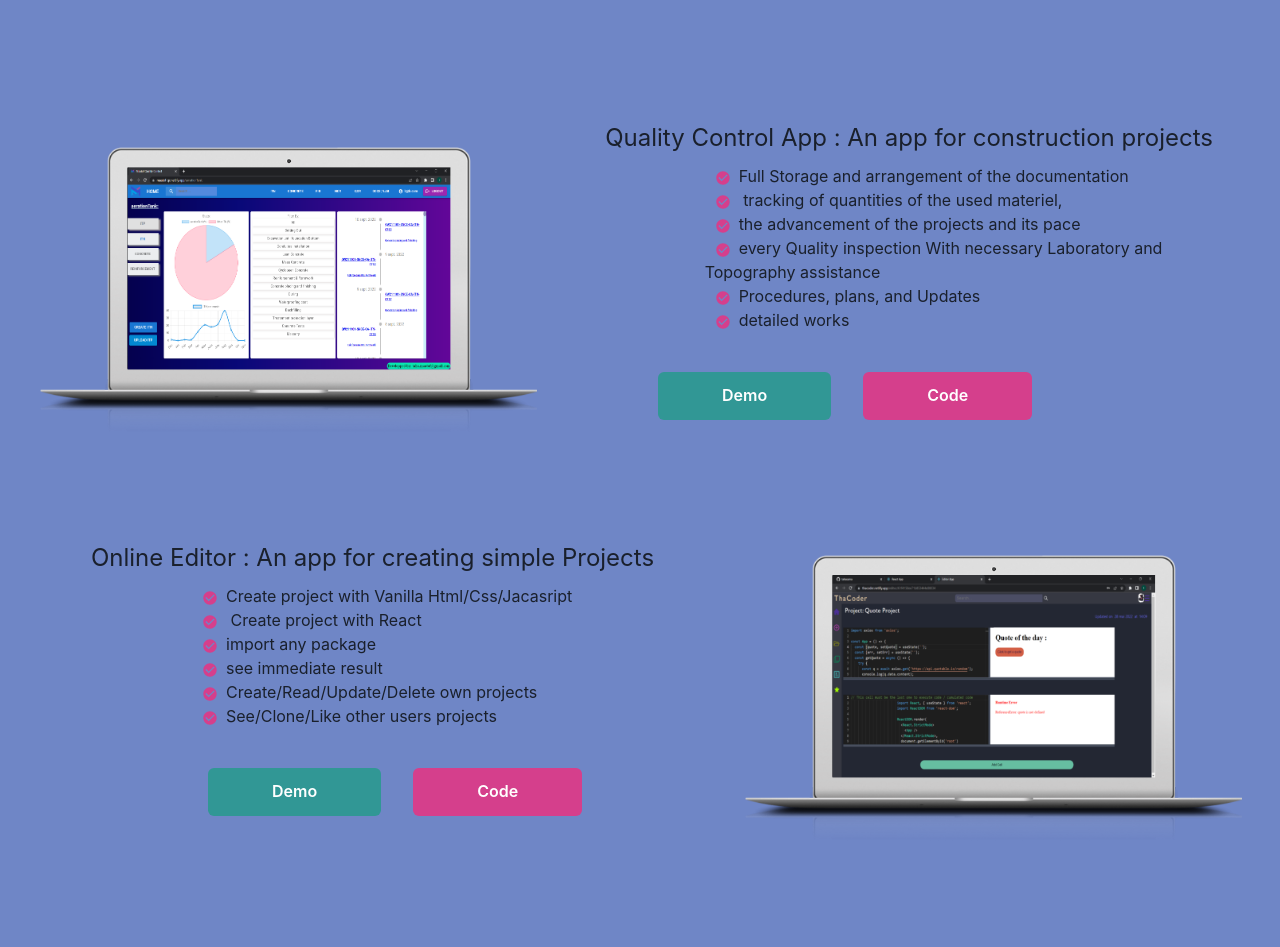
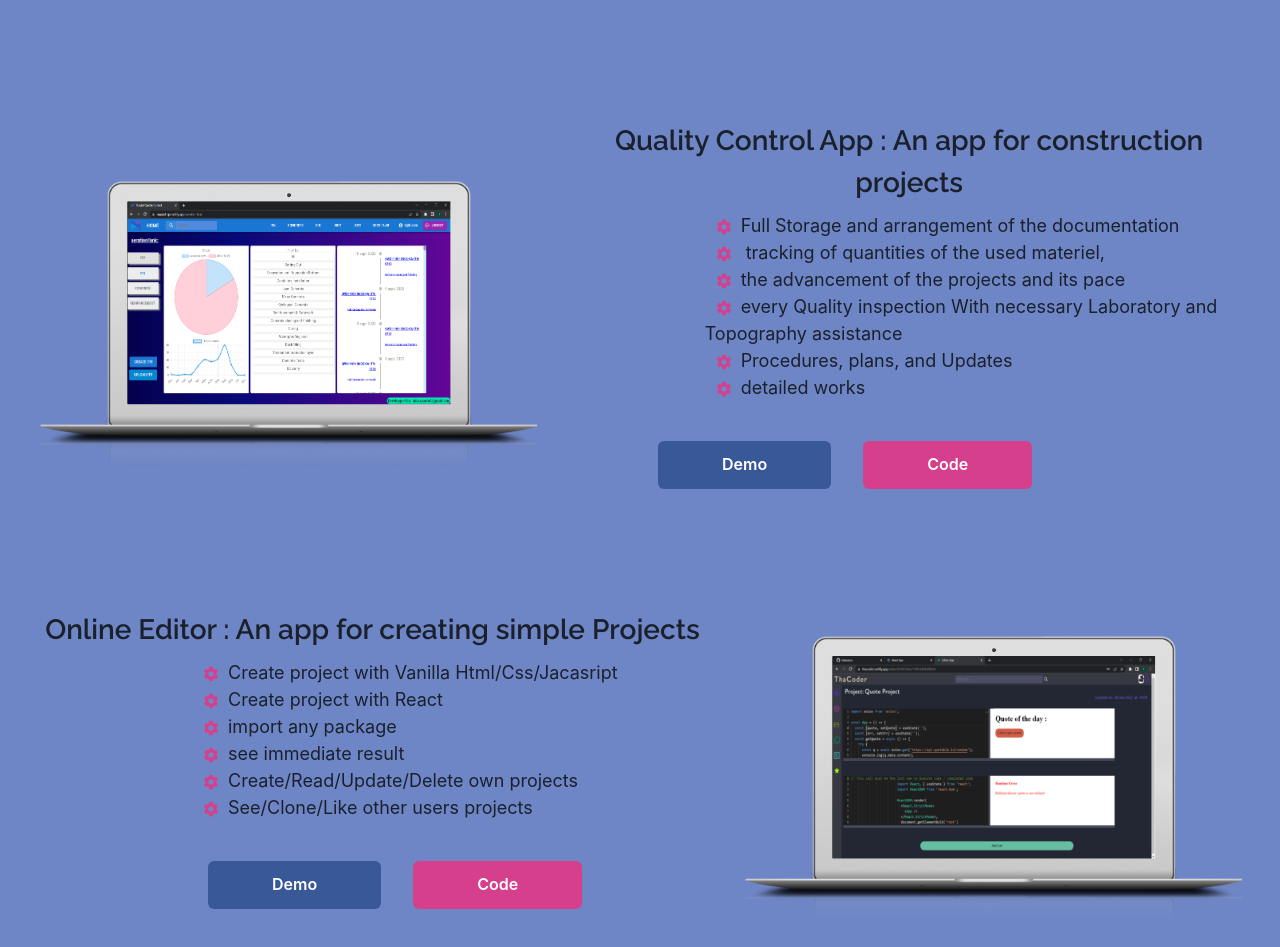
Before and after one commit to tahasama/myPortfolio, a React (Create React App) app: page / in a window 1280 px wide. Shown: the part 3000-3947 px from the top of the page. Built offline with nearby package versions, Linux system fonts and the light colour scheme.

Commit message:
restyling projects

```diff
--- a/public/index.html
+++ b/public/index.html
@@ -17,10 +17,9 @@
     <link rel="manifest" href="%PUBLIC_URL%/manifest.json" />
 
     <link rel="preconnect" href="https://fonts.gstatic.com" crossorigin />
-    <link
-      href="https://fonts.googleapis.com/css2?family=Alex+Brush&family=Amiri:ital,wght@0,400;0,700;1,400;1,700&family=Cairo:wght@300&family=Caveat:wght@400;500;600;700&family=Open+Sans:ital,wght@0,300;0,400;0,500;0,600;0,700;0,800;1,300;1,400;1,500;1,600;1,700;1,800&family=Playball&family=Quicksand:wght@300;400;500;600;700&family=Roboto+Slab:wght@100;200;300;400;500;600;700;800;900&family=Roboto:ital,wght@1,300&family=Tajawal:wght@200;300;400;500;700;800;900&family=Tangerine:wght@400;700&family=VT323&display=swap"
-      rel="stylesheet"
-    />
+    <link rel="preconnect" href="https://fonts.googleapis.com">
+
+    <link href="https://fonts.googleapis.com/css2?family=Lato:ital,wght@0,100;0,300;0,400;0,700;0,900;1,100;1,300;1,400;1,700;1,900&family=Raleway:ital,wght@0,100;0,200;0,300;0,400;0,500;0,600;1,100;1,200;1,300;1,400;1,500;1,600&display=swap" rel="stylesheet">
     <!--
       Notice the use of %PUBLIC_URL% in the tags above.
       It will be replaced with the URL of the `public` folder during the build.
--- a/src/components/projects.tsx
+++ b/src/components/projects.tsx
@@ -13,7 +13,7 @@ import {
 } from "@chakra-ui/react";
 import { Text } from "@chakra-ui/react";
 
-import { MdCheckCircle } from "react-icons/md";
+import { MdSettings } from "react-icons/md";
 
 // import proj1 from "../images/proj/proj1/proj1.jpeg";
 // import proj1n from "../images/proj/proj1/proj1n1.png";
@@ -54,34 +54,44 @@ const Projects = () => {
             w={["100%", "100%", "45%", "55%", "40%"]}
           />
           <Box mx={10} w={"full"}>
-            <Text fontSize="2xl" textAlign={"center"} mb={2}>
+            <Text
+              fontSize="28"
+              textAlign={"center"}
+              mb={2}
+              fontFamily={"Raleway"}
+              fontWeight={900}
+            >
               Quality Control App : An app for construction projects
             </Text>
-            <List style={{ textIndent: 10 }} ml={[0, 0, 0, 0, 32]}>
+            <List
+              style={{ textIndent: 10 }}
+              ml={[0, 0, 0, 0, 32]}
+              fontSize="lg"
+            >
               <ListItem>
                 <ListIcon
-                  as={MdCheckCircle}
+                  as={MdSettings}
                   color={colorMode !== "light" ? "green.500" : "pink.500"}
                 />
                 Full Storage and arrangement of the documentation{" "}
               </ListItem>
               <ListItem>
                 <ListIcon
-                  as={MdCheckCircle}
+                  as={MdSettings}
                   color={colorMode !== "light" ? "green.500" : "pink.500"}
                 />{" "}
                 tracking of quantities of the used materiel,
               </ListItem>
               <ListItem>
                 <ListIcon
-                  as={MdCheckCircle}
+                  as={MdSettings}
                   color={colorMode !== "light" ? "green.500" : "pink.500"}
                 />
                 the advancement of the projects and its pace
               </ListItem>{" "}
               <ListItem>
                 <ListIcon
-                  as={MdCheckCircle}
+                  as={MdSettings}
                   color={colorMode !== "light" ? "green.500" : "pink.500"}
                 />
                 every Quality inspection With necessary Laboratory and
@@ -89,14 +99,14 @@ const Projects = () => {
               </ListItem>{" "}
               <ListItem>
                 <ListIcon
-                  as={MdCheckCircle}
+                  as={MdSettings}
                   color={colorMode !== "light" ? "green.500" : "pink.500"}
                 />
                 Procedures, plans, and Updates
               </ListItem>
               <ListItem>
                 <ListIcon
-                  as={MdCheckCircle}
+                  as={MdSettings}
                   color={colorMode !== "light" ? "green.500" : "pink.500"}
                 />
                 detailed works
@@ -118,7 +128,13 @@ const Projects = () => {
                 fontSize={"xl"}
                 style={{ textDecoration: "none" }}
               >
-                <Button px={"16"} py={6} my={10} mx={4} colorScheme="teal">
+                <Button
+                  px={"16"}
+                  py={6}
+                  my={10}
+                  mx={4}
+                  colorScheme={colorMode !== "light" ? "linkedin" : "facebook"}
+                >
                   Demo
                 </Button>
               </Link>
@@ -128,7 +144,13 @@ const Projects = () => {
                 fontSize={"xl"}
                 style={{ textDecoration: "none" }}
               >
-                <Button px={"16"} py={6} my={10} mx={4} colorScheme="pink">
+                <Button
+                  px={"16"}
+                  py={6}
+                  my={10}
+                  mx={4}
+                  colorScheme={colorMode !== "light" ? "teal" : "pink"}
+                >
                   Code
                 </Button>
               </Link>
@@ -144,48 +166,58 @@ const Projects = () => {
           mx={[2, 2, 5, 0, 0]}
         >
           <Box w={"100%"}>
-            <Text fontSize="2xl" textAlign={"center"} mb={2}>
+            <Text
+              fontSize="28"
+              textAlign={"center"}
+              mb={2}
+              fontFamily={"Raleway"}
+              fontWeight={900}
+            >
               Online Editor : An app for creating simple Projects
             </Text>
-            <List style={{ textIndent: 10 }} ml={[0, 0, 0, 0, 48]}>
+            <List
+              style={{ textIndent: 10 }}
+              ml={[0, 0, 0, 0, 48]}
+              fontSize="lg"
+            >
               <ListItem>
                 <ListIcon
-                  as={MdCheckCircle}
+                  as={MdSettings}
                   color={colorMode !== "light" ? "green.500" : "pink.500"}
                 />
                 Create project with Vanilla Html/Css/Jacasript
               </ListItem>
               <ListItem>
                 <ListIcon
-                  as={MdCheckCircle}
+                  as={MdSettings}
                   color={colorMode !== "light" ? "green.500" : "pink.500"}
-                />{" "}
+                />
                 Create project with React
               </ListItem>
               <ListItem>
                 <ListIcon
-                  as={MdCheckCircle}
+                  as={MdSettings}
                   color={colorMode !== "light" ? "green.500" : "pink.500"}
                 />
                 import any package
               </ListItem>{" "}
               <ListItem>
                 <ListIcon
-                  as={MdCheckCircle}
+                  as={MdSettings}
                   color={colorMode !== "light" ? "green.500" : "pink.500"}
                 />
                 see immediate result
               </ListItem>{" "}
               <ListItem>
                 <ListIcon
-                  as={MdCheckCircle}
+                  as={MdSettings}
                   color={colorMode !== "light" ? "green.500" : "pink.500"}
                 />
                 Create/Read/Update/Delete own projects
               </ListItem>
               <ListItem>
                 <ListIcon
-                  as={MdCheckCircle}
+                  as={MdSettings}
                   color={colorMode !== "light" ? "green.500" : "pink.500"}
                 />
                 See/Clone/Like other users projects
@@ -207,7 +239,13 @@ const Projects = () => {
                 fontSize={"xl"}
                 style={{ textDecoration: "none" }}
               >
-                <Button px={"16"} py={6} my={10} mx={4} colorScheme="teal">
+                <Button
+                  px={"16"}
+                  py={6}
+                  my={10}
+                  mx={4}
+                  colorScheme={colorMode !== "light" ? "linkedin" : "facebook"}
+                >
                   Demo
                 </Button>
               </Link>
@@ -217,7 +255,13 @@ const Projects = () => {
                 fontSize={"xl"}
                 style={{ textDecoration: "none" }}
               >
-                <Button px={"16"} py={6} my={10} mx={4} colorScheme="pink">
+                <Button
+                  px={"16"}
+                  py={6}
+                  my={10}
+                  mx={4}
+                  colorScheme={colorMode !== "light" ? "teal" : "pink"}
+                >
                   Code
                 </Button>
               </Link>
--- a/src/components/skills.tsx
+++ b/src/components/skills.tsx
@@ -286,10 +286,7 @@ const Skills = () => {
             >
               Frontend
             </Box>
-            <motion.div
-              whileInView={{ opacity: [0, 1] }}
-              transition={{ duration: 2 }}
-            >
+
             <Box bgColor={bglCard} borderBottomRadius={"40"} py={30}>
               {" "}
               <motion.div
@@ -488,7 +485,6 @@ const Skills = () => {
                 </Flex>
               </motion.div>
             </Box>
-            </motion.div>
           </Flex>
 
           <Flex
@@ -512,10 +508,7 @@ const Skills = () => {
             >
               Backend & Baas
             </Box>
-            <motion.div
-              whileInView={{ opacity: [0, 1] }}
-              transition={{ duration: 2 }}
-            >
+
             <Box bgColor={bglCard} borderBottomRadius={"40"} py={30}>
               {" "}
               <motion.div
@@ -650,7 +643,6 @@ const Skills = () => {
                 </Flex>
               </motion.div>
             </Box>
-            </motion.div>
           </Flex>
 
           <Flex
@@ -678,10 +670,7 @@ const Skills = () => {
               <Text> Version Control </Text>
               <Text>Containerization</Text>
             </Box>
-            <motion.div
-              whileInView={{ opacity: [0, 1] }}
-              transition={{ duration: 2 }}
-            >
+
             <Box bgColor={bglCard} borderBottomRadius={"40"} py={30}>
               {" "}
               <motion.div
@@ -817,7 +806,6 @@ const Skills = () => {
                 </Flex>
               </motion.div>
             </Box>
-            </motion.div>
           </Flex>
         </Flex>
         <Box
```
Lines whose indentation alone changed are shown as unchanged.
